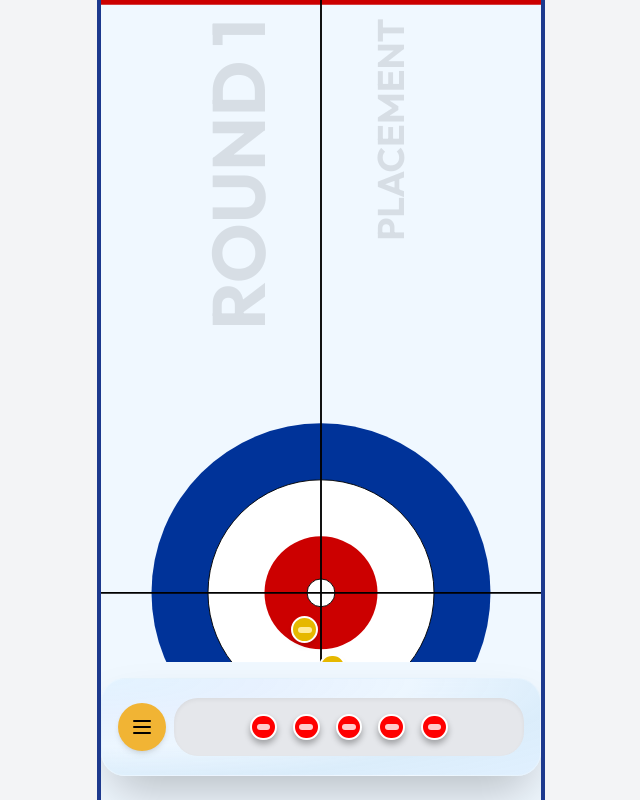
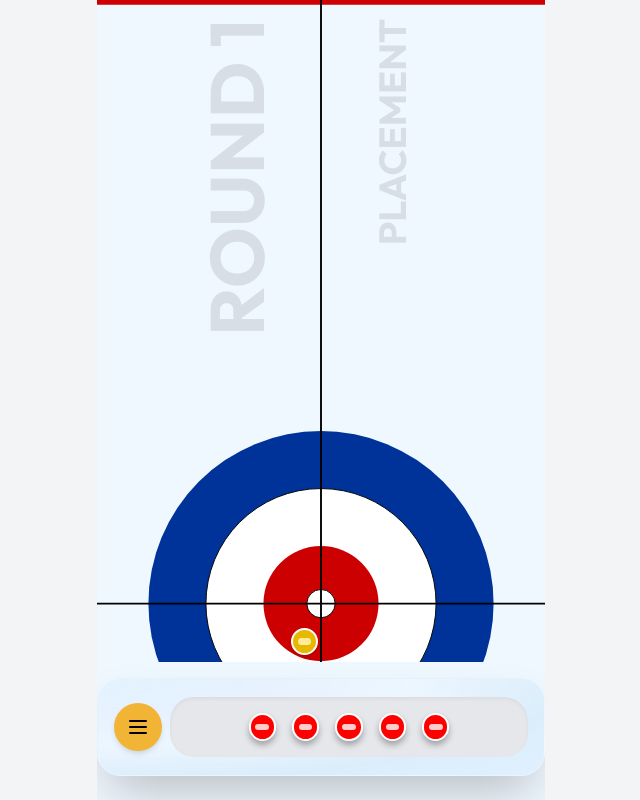
Before and after one commit to rrirrirr/Kicka-Ettan, a React (Vite) app in the folder assets/: page /demo in a window 1280 px wide. Shown: the whole page, without its empty margins (319-959 px from the left). Built offline with nearby package versions, Linux system fonts and the light colour scheme; what phoenix would draw is missing.

Commit message:
styling: remove blue sidelines

```diff
--- a/assets/src/components/curling-game.tsx
+++ b/assets/src/components/curling-game.tsx
@@ -386,7 +386,7 @@ const CurlingGame = ({ gameState, playerId, channel, onShare }: CurlingGameProps
   };
 
   return (
-    <div className="flex flex-col items-center w-full max-w-md mx-auto h-[100dvh] overflow-hidden bg-[#f0f8ff] border-x-4 border-blue-900 relative">
+    <div className="flex flex-col items-center w-full max-w-md mx-auto h-[100dvh] overflow-hidden bg-[#f0f8ff] relative">
       {/* Main Game Area - Flex grow to take available space */}
       <div ref={containerRef} className="flex-grow w-full relative overflow-y-auto flex flex-col items-center justify-end min-h-0 z-10">
 
```
